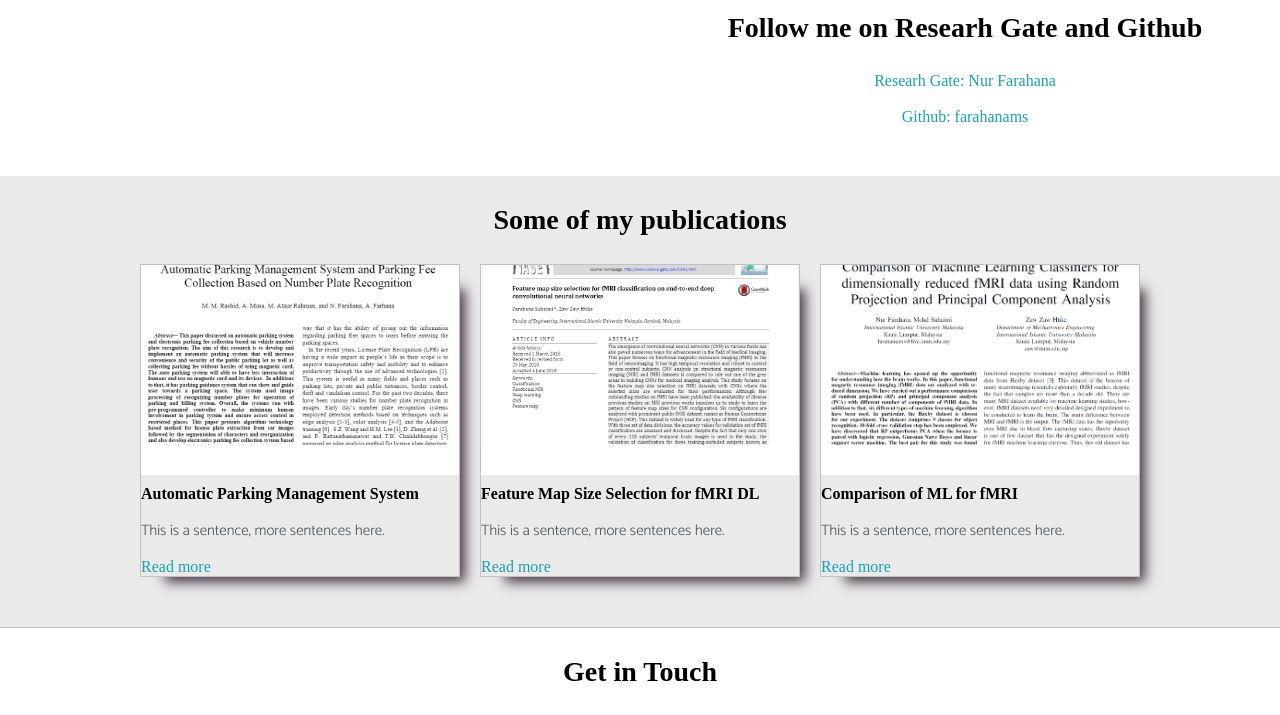
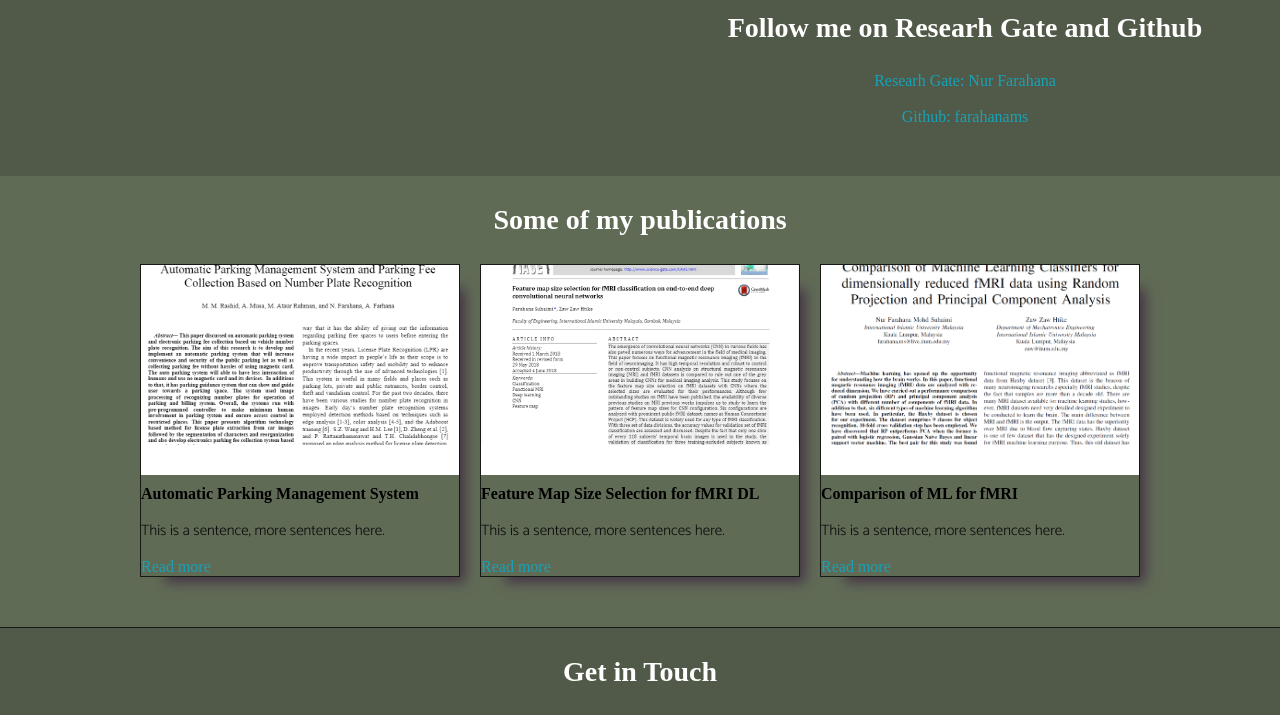
Before and after one commit to farahanams/farahanams.github.io, a plain HTML site: page index.html in a window 1280 px wide. Shown: the part 1424-2139 px from the top of the page. Drawn offline with Linux system fonts and the light colour scheme; a web font is replaced by a local one.

Commit message:
updated with few themes

```diff
--- /dev/null
+++ b/blue.css
@@ -0,0 +1,15 @@
+:root {
+  --mainColor: #15202b;
+  --secondaryColor: #192734;
+
+  --borderColor: #164d56;
+
+  --mainText: #fff;
+  --secondaryText: #eeeeee;
+
+  --themeDotBorder: #ffffff;
+  --previewBg: rgb(25, 39, 52, 0.8);
+  --previewShadow: #111921;
+
+  --buttonColor: #17a2b8;
+}
--- a/default.css
+++ b/default.css
@@ -338,7 +338,7 @@ h6 {
 }
 
 .post-intro {
-  color: #4b5156;
+  color: #0a0a0a;
   font-size: 15px;
 }
 
--- /dev/null
+++ b/green.css
@@ -0,0 +1,15 @@
+:root {
+  --mainColor: #606b56;
+  --secondaryColor: #515a48;
+
+  --borderColor: #161914;
+
+  --mainText: #fff;
+  --secondaryText: #ffffff;
+
+  --themeDotBorder: #fff;
+  --previewBg: rgb(81, 90, 72, 0.8);
+  --previewShadow: #2a2f25;
+
+  --buttonColor: #669966;
+}
--- a/index.html
+++ b/index.html
@@ -19,6 +19,8 @@
     />
 
     <link rel="stylesheet" type="text/css" href="default.css" />
+
+    <link id="theme-style" rel="stylesheet" type="text/css" href="green.css" />
   </head>
   <body>
     <section class="s1">
@@ -42,7 +44,7 @@
 
           <div class="left-column">
             <img id="profile_pic" src="images/profile1.jpg" alt="" />
-            <h5 style="text-align: center; line-height: 0;">
+            <h5 style="text-align: center; line-height: 0">
               Personalize Theme
             </h5>
             <div id="theme-options-wrapper">
@@ -134,7 +136,7 @@
 
     <section class="s1">
       <div class="main-container">
-        <h3 style="text-align: center;">Some of my publications</h3>
+        <h3 style="text-align: center">Some of my publications</h3>
         <div class="post-wrapper">
           <div>
             <div class="post">
@@ -169,7 +171,7 @@
 
     <section class="s2">
       <div class="main-container">
-        <h3 style="text-align: center;">Get in Touch</h3>
+        <h3 style="text-align: center">Get in Touch</h3>
         <form id="contact-form">
           <label for="">Name</label>
           <input class="input-field" type="text" name="name" id="" />
--- /dev/null
+++ b/purple.css
@@ -0,0 +1,15 @@
+:root {
+  --mainColor: #46344e;
+  --secondaryColor: #382a3f;
+
+  --borderColor: #1d1520;
+
+  --mainText: white;
+  --secondaryText: #eeeeee;
+
+  --themeDotBorder: #fff;
+  --previewBg: rgb(29, 21, 32, 0.8);
+  --previewShadow: #2b202f;
+
+  --buttonColor: #669966;
+}
```
